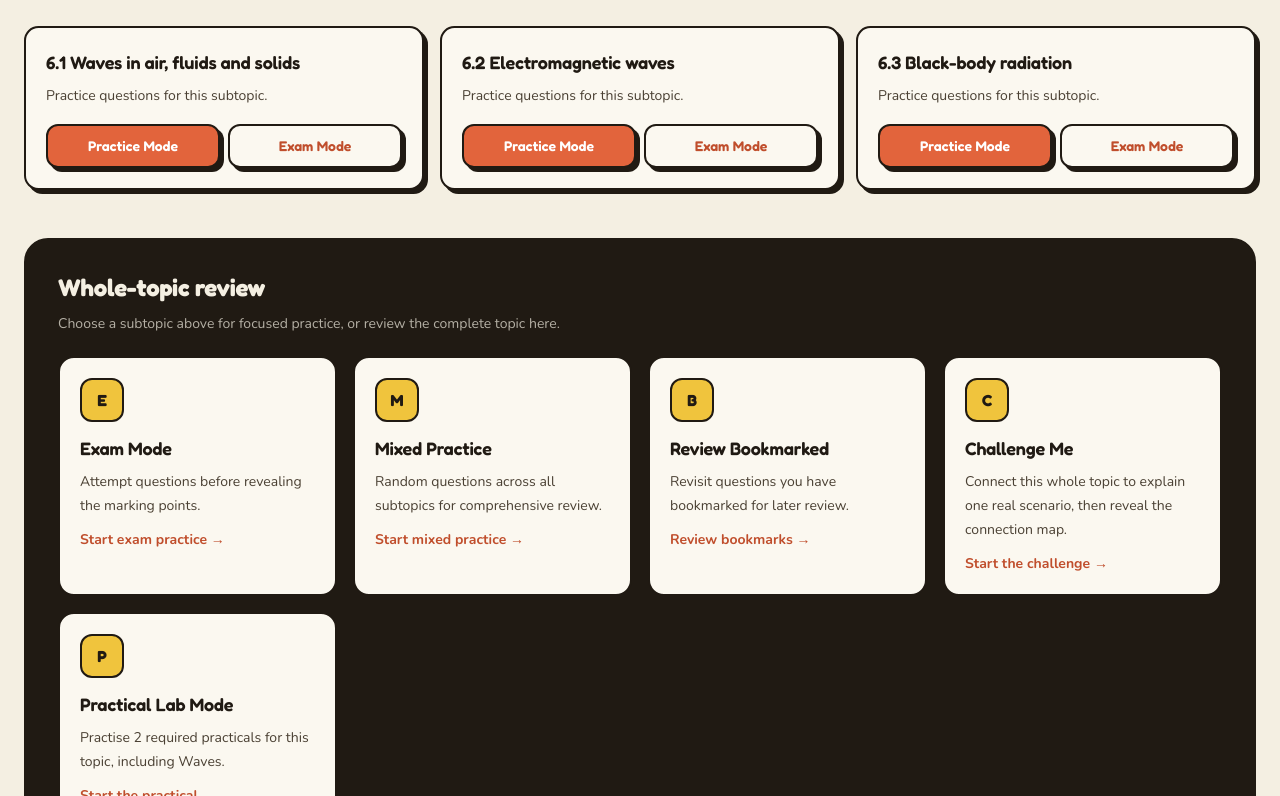
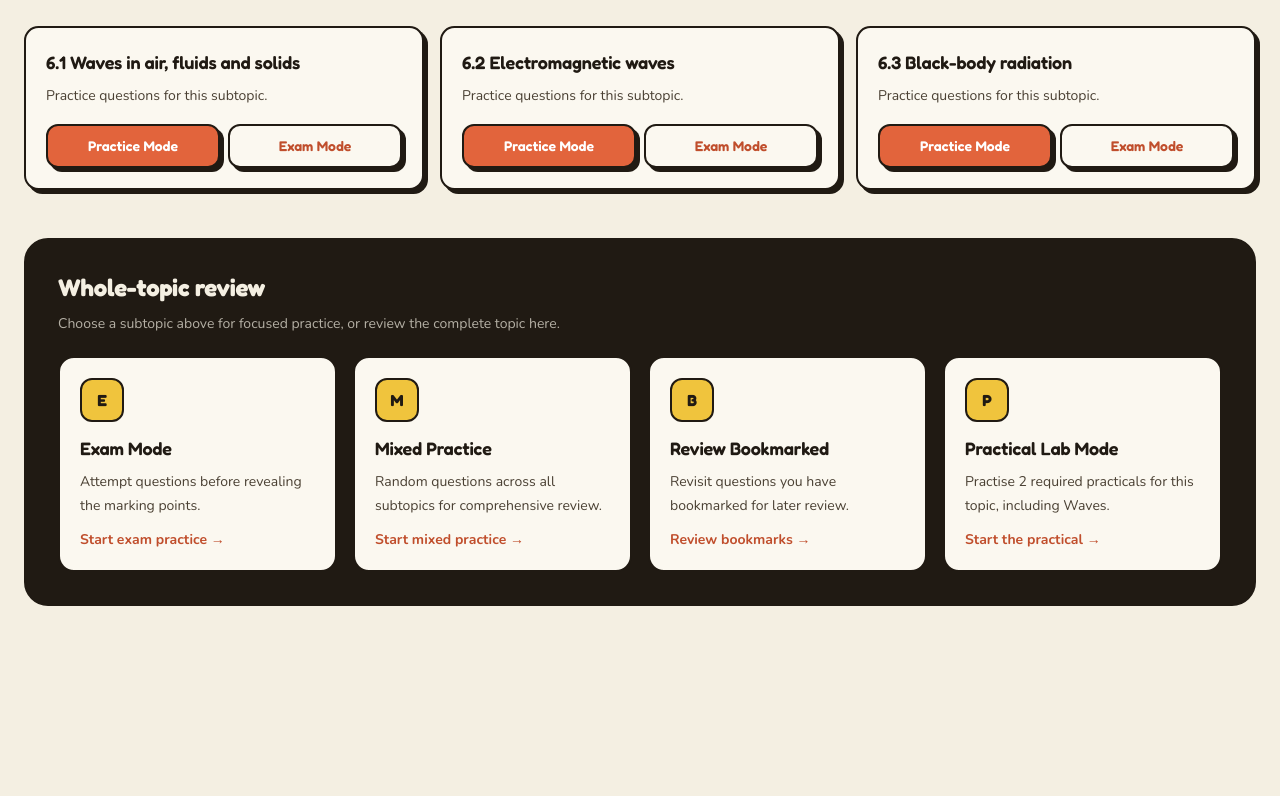
Before and after one commit to marietheresewambele-droid/ScienceMastery, a Next.js app: page /physics/waves in a window 1280 px wide. Shown: the part 456-1252 px from the top of the page. After the commit the page ends 1110 px from the top, so only its background shows below. Built offline with nearby package versions, Linux system fonts and the light colour scheme; no server answers.

Commit message:
Temporarily hide Challenge Me from topic pages

```diff
--- a/src/components/topic/BiologyTopicPage.tsx
+++ b/src/components/topic/BiologyTopicPage.tsx
@@ -6,7 +6,6 @@ import { useEffect, useState } from "react";
 import Link from "next/link";
 import SubtopicGrid from "@/components/topic/SubtopicGrid";
 import TopicHeader from "@/components/topic/TopicHeader";
-import { challengeRegistry } from "@/data/challenges/registry";
 import { practicalRegistry } from "@/data/practicals/registry";
 import type { BiologyTopicConfig } from "@/types/questions";
 
@@ -66,7 +65,6 @@ export function BiologyTopicPage({ config }: BiologyTopicPageProps) {
     subtopics: config.subtopics.map((subtopic) => subtopic.title),
   };
 
-  const challenge = challengeRegistry.find((entry) => entry.topicRoute === config.route);
   const topicPracticals = practicalRegistry.filter((entry) => entry.topicRoute === config.route);
 
   return (
@@ -178,7 +176,7 @@ export function BiologyTopicPage({ config }: BiologyTopicPageProps) {
           <p className="-mt-2 mb-5 max-w-2xl text-sm leading-6 text-cream/70">
             Choose a subtopic above for focused practice, or review the complete topic here.
           </p>
-          <div className={`grid gap-4 sm:grid-cols-3${challenge || topicPracticals.length ? " lg:grid-cols-4" : ""}`}>
+          <div className={`grid gap-4 sm:grid-cols-3${topicPracticals.length ? " lg:grid-cols-4" : ""}`}>
             <Link href={`/practice?mode=exam&subject=${subject}&topic=${config.id}`} className="flex flex-col items-start rounded-2xl border-2 border-ink bg-card p-5 text-ink transition hover:-translate-y-1">
               <div className="flex h-11 w-11 items-center justify-center rounded-xl border-2 border-ink bg-yellow font-display font-bold text-ink">E</div>
               <h3 className="mt-3 font-display text-lg font-semibold text-ink">Exam Mode</h3>
@@ -207,17 +205,6 @@ export function BiologyTopicPage({ config }: BiologyTopicPageProps) {
               <span className="mt-3 text-sm font-bold text-orange-dark">Review bookmarks →</span>
             </Link>
 
-            {challenge && (
-              <Link href={`/challenge-me/${challenge.id}`} className="flex flex-col items-start rounded-2xl border-2 border-ink bg-card p-5 text-ink transition hover:-translate-y-1">
-                <div className="flex h-11 w-11 items-center justify-center rounded-xl border-2 border-ink bg-yellow font-display font-bold text-ink">C</div>
-                <h3 className="mt-3 font-display text-lg font-semibold text-ink">Challenge Me</h3>
-                <p className="mt-2 text-sm leading-6 text-ink-soft">
-                  Connect this whole topic to explain one real scenario, then reveal the connection map.
-                </p>
-                <span className="mt-3 text-sm font-bold text-orange-dark">Start the challenge →</span>
-              </Link>
-            )}
-
             {topicPracticals.length > 0 && (
               <Link href={`/practical-mode/${topicPracticals[0].id}`} className="flex flex-col items-start rounded-2xl border-2 border-ink bg-card p-5 text-ink transition hover:-translate-y-1">
                 <div className="flex h-11 w-11 items-center justify-center rounded-xl border-2 border-ink bg-yellow font-display font-bold text-ink">P</div>
```
